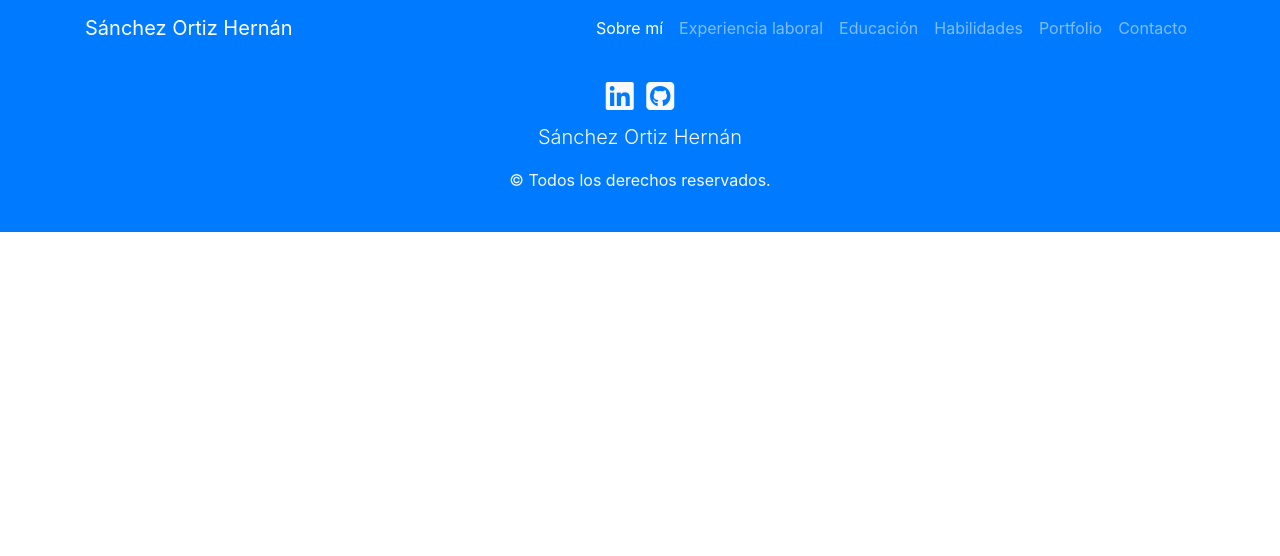
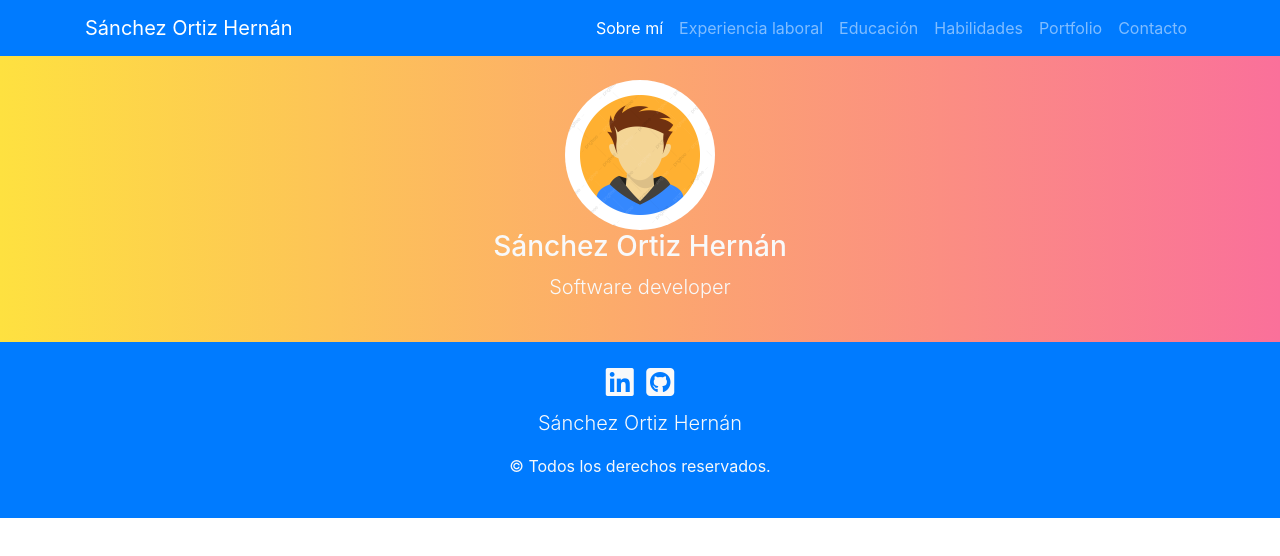
Before and after one commit to hernansanchez95/hernansanchez95.github.io, a plain HTML site: page index.html in a window 1280 px wide. Drawn offline with nearby package versions, Linux system fonts and the light colour scheme.

Commit message:
Se agregó avatar y gradiente

```diff
--- a/css/style.css
+++ b/css/style.css
@@ -0,0 +1,10 @@
+.avatar{
+    width: 150px;
+    height: 150px;
+    border-radius: 50%;
+}
+
+.fondo{
+    background-color: #FEE140;
+    background-image: linear-gradient(90deg, #FEE140 0%, #FA709A 100%);
+}
--- a/index.html
+++ b/index.html
@@ -49,6 +49,15 @@
         </nav>
     </header>
 
+    <section class="fondo text-center text-light py-4">
+        <div class="container">
+            <img src="img/avatar.jpg" alt="Ávatar" class="avatar">
+            <h3>Sánchez Ortiz Hernán</h3>
+            <p class="lead">Software developer</p>
+        </div>
+
+    </section>
+
     <footer class="bg-primary text-light py-4">
         <div class="container text-center">
             <i class="fab fa-linkedin fa-2x mr-2"></i> <!--Agregar links-->
```
Also changed, not shown: img/avatar.jpg (added).
